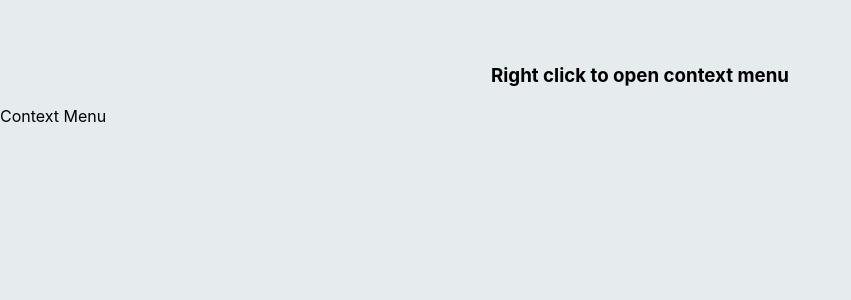
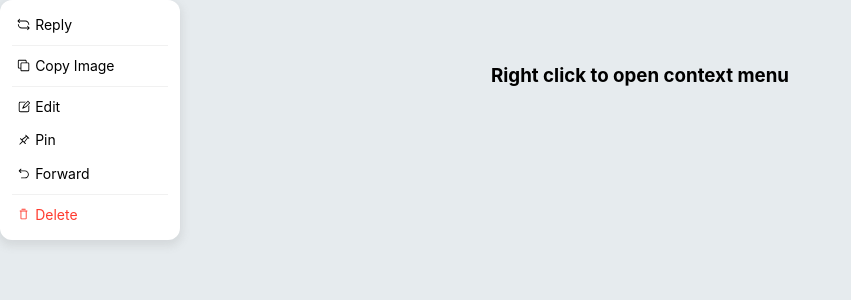
Before and after one commit to anothertempore/telegram-context-menu, a React (Create React App) app: page / in a window 1280 px wide. Shown: the top 300 px of the page, without its empty margins (0-851 px from the left). Built offline with nearby package versions, Linux system fonts and the light colour scheme.

Commit message:
feat: init context menu

```diff
--- a/package.json
+++ b/package.json
@@ -3,6 +3,7 @@
   "version": "1.0.0",
   "private": true,
   "dependencies": {
+    "@radix-ui/react-icons": "^1.1.1",
     "@testing-library/jest-dom": "^5.16.5",
     "@testing-library/react": "^13.4.0",
     "@testing-library/user-event": "^13.5.0",
@@ -13,6 +14,7 @@
     "react": "^18.2.0",
     "react-dom": "^18.2.0",
     "react-scripts": "5.0.1",
+    "react-transition-group": "^4.4.5",
     "typescript": "^4.8.4",
     "web-vitals": "^2.1.4"
   },
@@ -39,5 +41,8 @@
       "last 1 firefox version",
       "last 1 safari version"
     ]
+  },
+  "devDependencies": {
+    "@types/react-transition-group": "^4.4.5"
   }
 }
--- a/src/App.css
+++ /dev/null
@@ -1,4 +0,0 @@
-.Title {
-  margin-top: 4rem;
-  text-align: center;
-}
--- a/src/App.tsx
+++ b/src/App.tsx
@@ -1,10 +1,9 @@
-import "./App.css";
 import ContextMenu from "./components/ContextMenu";
 
 function App() {
   return (
     <div className="App">
-      <h3 className="Title">Right click to open context menu</h3>
+      <h3 className="AppTitle">Right click to open context menu</h3>
       <ContextMenu />
     </div>
   );
--- a/src/components/ContextMenu.tsx
+++ b/src/components/ContextMenu.tsx
@@ -1,7 +1,74 @@
-import { memo } from "react";
+import {
+  CopyIcon,
+  DrawingPinIcon,
+  LoopIcon,
+  Pencil2Icon,
+  ResetIcon,
+  TrashIcon,
+} from "@radix-ui/react-icons";
+import React, { useEffect, useState } from "react";
+import Menu from "./Menu";
+import MenuItem from "./MenuItem";
+import Separator from "./Separator";
 
-function ContextMenu() {
-  return <div className="ContextMenu">Context Menu</div>;
+export default function ContextMenu() {
+  const [isOpen, setIsOpen] = useState(true);
+  const [style, setStyle] = useState<{
+    menuContainerStyle: React.CSSProperties;
+    menuStyle: React.CSSProperties;
+  }>({ menuContainerStyle: {}, menuStyle: {} });
+
+  useEffect(() => {
+    const onContextMenu = (e: MouseEvent) => {
+      e.preventDefault();
+      setIsOpen(true);
+
+      let anchorX = e.clientX;
+      let anchorY = e.clientY;
+
+      // TODO: calculate the menu position
+      setStyle({
+        menuContainerStyle: { left: anchorX, top: anchorY },
+        menuStyle: { transformOrigin: `left top` },
+      });
+    };
+
+    window.addEventListener("contextmenu", onContextMenu);
+    return () => {
+      window.removeEventListener("contextmenu", onContextMenu);
+    };
+  }, []);
+
+  return (
+    <div className="ContextMenu">
+      <Menu
+        isOpen={isOpen}
+        onClose={() => {
+          setIsOpen(!isOpen);
+        }}
+        menuContainerStyle={style.menuContainerStyle}
+        menuStyle={style.menuStyle}
+      >
+        <MenuItem icon={<LoopIcon />}>Reply</MenuItem>
+        <Separator />
+        <MenuItem icon={<CopyIcon />}>Copy Image</MenuItem>
+        <Separator />
+        <MenuItem
+          icon={<Pencil2Icon />}
+          onClick={() => {
+            setIsOpen(false);
+            // toast("You clicked edit 🎉");
+          }}
+        >
+          Edit
+        </MenuItem>
+        <MenuItem icon={<DrawingPinIcon />}>Pin</MenuItem>
+        <MenuItem icon={<ResetIcon />}>Forward</MenuItem>
+        <Separator />
+        <MenuItem icon={<TrashIcon />} danger>
+          Delete
+        </MenuItem>
+      </Menu>
+    </div>
+  );
 }
-
-export default memo(ContextMenu);
--- a/src/components/Menu.tsx
+++ b/src/components/Menu.tsx
@@ -1,23 +1,64 @@
-import { memo } from "react";
+import { useEffect, useRef } from "react";
+import { CSSTransition } from "react-transition-group";
 
 type MenuProps = {
+  isOpen: boolean;
+  onClose: () => void;
   children: React.ReactNode;
+  menuContainerStyle?: React.CSSProperties;
+  menuStyle?: React.CSSProperties;
 };
 
-function Menu(props: MenuProps) {
-  const { children } = props;
+export default function Menu(props: MenuProps) {
+  const { isOpen, onClose, children, menuContainerStyle, menuStyle } = props;
+  const menuRef = useRef<HTMLDivElement>(null);
+
+  useEffect(() => {
+    const onMousedown = async (e: Event) => {
+      const menu = menuRef.current;
+      const target = e.target as HTMLElement | null;
+      if (!menu || !target) {
+        return;
+      }
+      if (
+        !menu.contains(e.target as Node | null) ||
+        target.classList.contains("MenuBackdrop")
+      ) {
+        e.preventDefault();
+        e.stopPropagation();
+        onClose();
+      }
+    };
+
+    if (isOpen) {
+      window.addEventListener("mousedown", onMousedown);
+    }
+    return () => {
+      window.removeEventListener("mousedown", onMousedown);
+    };
+  }, [onClose, isOpen]);
 
   return (
-    <div className="MenuContainer">
+    <div className="MenuContainer" style={menuContainerStyle}>
+      {isOpen && (
         <div
           className="MenuBackdrop"
           onMouseDown={(e) => {
             e.preventDefault();
           }}
         />
-      <div className="Menu">{children}</div>
+      )}
+      <CSSTransition
+        nodeRef={menuRef}
+        in={isOpen}
+        timeout={300}
+        classNames="MenuNode"
+        unmountOnExit
+      >
+        <div className="Menu" ref={menuRef} style={menuStyle}>
+          {children}
+        </div>
+      </CSSTransition>
     </div>
   );
 }
-
-export default memo(Menu);
--- a/src/components/MenuItem.tsx
+++ b/src/components/MenuItem.tsx
@@ -1,7 +1,24 @@
-import { memo } from "react";
+type MenuItemProps = {
+  icon?: React.ReactNode;
+  children: React.ReactNode;
+  menuItemStyle?: React.CSSProperties;
+  onClick?: () => void;
+  danger?: boolean;
+};
 
-function MenuItem() {
-  return <div className="MenuItem">MenuItem</div>;
+export default function MenuItem(props: MenuItemProps) {
+  const { icon, children, onClick, menuItemStyle, danger } = props;
+
+  return (
+    <div
+      className={danger ? `MenuItemContainer danger` : `MenuItemContainer`}
+      style={menuItemStyle}
+      onClick={onClick}
+    >
+      <div className="MenuItem">
+        {icon}
+        <div className="MenuItemChildren">{children}</div>
+      </div>
+    </div>
+  );
 }
-
-export default memo(MenuItem);
--- a/src/components/Separator.css
+++ /dev/null
@@ -1,6 +0,0 @@
-.Separator {
-  width: auto;
-  height: 1px;
-  margin: 0.2rem 0.75rem;
-  background-color: rgb(241 241 241);
-}
--- a/src/index.css
+++ b/src/index.css
@@ -1,3 +1,5 @@
+/* ================================ Global ================================ */
+
 body {
   margin: 0;
   font-family: -apple-system, BlinkMacSystemFont, "Segoe UI", "Roboto", "Oxygen",
@@ -12,3 +14,114 @@ code {
   font-family: source-code-pro, Menlo, Monaco, Consolas, "Courier New",
     monospace;
 }
+
+/* ================================ App ================================ */
+
+.AppTitle {
+  margin-top: 4rem;
+  text-align: center;
+}
+
+/* ================================ Menu ================================ */
+
+.MenuContainer {
+  position: absolute;
+  top: 0;
+  left: 0;
+}
+
+.MenuBackdrop {
+  position: fixed;
+  left: -100vw;
+  right: -100vw;
+  top: -100vh;
+  bottom: -100vh;
+  z-index: 20;
+}
+
+.Menu {
+  position: absolute;
+  display: block;
+  min-width: 180px;
+  width: auto;
+  list-style: none;
+  padding: 0.5rem 0;
+  margin: 0;
+  background-color: #fff;
+  box-shadow: 0 0.25rem 0.5rem 0.125rem #72727226;
+  border-radius: 0.75rem;
+  overscroll-behavior: contain;
+  z-index: 21;
+  transform-origin: top left;
+}
+
+.MenuNode-enter {
+  opacity: 0;
+  transform: scale(0.5);
+}
+.MenuNode-enter-active {
+  opacity: 1;
+  transform: scale(1);
+  transition: opacity 0.2s cubic-bezier(0.2, 0, 0.2, 1),
+    transform 0.2s cubic-bezier(0.2, 0, 0.2, 1);
+}
+.MenuNode-exit {
+  opacity: 1;
+}
+.MenuNode-exit-active {
+  opacity: 0;
+  transition: opacity 0.2s ease-in;
+}
+
+/* ================================ Menu Item ================================ */
+
+.MenuItemContainer {
+  display: flex;
+  align-items: center;
+  justify-content: space-between;
+  background: none;
+  border: none !important;
+  box-shadow: none !important;
+  outline: none !important;
+  border-radius: 0.3125rem;
+  padding: 0.3rem 0.75rem;
+  cursor: pointer;
+  margin: 0 0.3125rem;
+  font-size: 14px;
+  white-space: nowrap;
+  line-height: 1.5rem;
+  position: relative;
+  text-align: left;
+  text-transform: none;
+  color: black;
+}
+.MenuItemContainer:hover,
+.MenuItemContainer:focus,
+.MenuItemContainer:active {
+  background-color: #eeeeee;
+  text-decoration: none;
+  color: inherit;
+}
+.MenuItemContainer.danger {
+  color: #ff3b2f;
+}
+
+.MenuItem {
+  display: flex;
+  align-items: center;
+  width: 100%;
+}
+
+.MenuItemChildren {
+  width: 100%;
+  margin-left: 5px;
+}
+
+/* ================================ Separator ================================ */
+
+.Separator {
+  width: auto;
+  height: 1px;
+  margin: 0.2rem 0.75rem;
+  background-color: rgb(241 241 241);
+}
--- a/src/index.tsx
+++ b/src/index.tsx
@@ -1,7 +1,7 @@
 import React from "react";
 import ReactDOM from "react-dom/client";
+import App from "./App";
 import "./index.css";
-import App from "./App";
 
 const root = ReactDOM.createRoot(
   document.getElementById("root") as HTMLElement
```
Also changed, not shown: src/components/Separator.tsx (+1 -7 lines), src/components/SubMenu.tsx (deleted, +0 -7 lines), 1 other file (tests, documents, lock files or other folders). Lines whose indentation alone changed are shown as unchanged.
